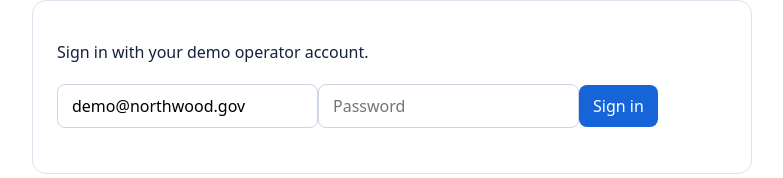
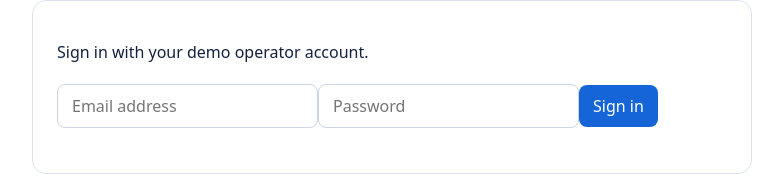
Before and after one commit to ejackyv4/waypoint, a plain HTML site: page spike/api/demo-ops.html in a window 1280 px wide. Shown: the part 112-290 px from the top of the page, without its empty margins (248-1031 px from the left). Drawn offline with Linux system fonts and the light colour scheme; no server answers.

Commit message:
Do not prefill demo operator email

```diff
--- a/spike/api/demo-ops.html
+++ b/spike/api/demo-ops.html
@@ -2,7 +2,7 @@
 <title>Demo Operations</title>
 <style>body{font:16px system-ui;max-width:720px;margin:48px auto;padding:0 20px;color:#14213d}button,input{font:inherit;padding:10px 14px;border:1px solid #ccd5e3;border-radius:8px}button{cursor:pointer;background:#1565d8;color:white;border:0;margin:6px 6px 6px 0}.danger{background:#bf2020}.hide{display:none}.box{padding:24px;border:1px solid #dbe3ef;border-radius:14px;margin-top:18px}#out{white-space:pre-wrap;background:#f5f7fa;padding:14px;border-radius:8px;min-height:80px}</style>
 <h1>Demo Operations</h1>
-<section id="login" class="box"><p>Sign in with your demo operator account.</p><input id="email" type="email" value="demo@northwood.gov" autocomplete="username"><input id="password" type="password" placeholder="Password" autocomplete="current-password"><button id="signin">Sign in</button><p id="msg"></p></section>
+<section id="login" class="box"><p>Sign in with your demo operator account.</p><input id="email" type="email" placeholder="Email address" autocomplete="username"><input id="password" type="password" placeholder="Password" autocomplete="current-password"><button id="signin">Sign in</button><p id="msg"></p></section>
 <section id="ops" class="box hide"><p id="who"></p><p><b>Reset</b> restores the complete saved baseline, including its seeded demo data.</p><button id="reset" class="danger">Reset demo</button><p><b>Clean</b> keeps a subject profile and login but removes that subject’s modules, documents, assignments, attempts, and activity.</p><input id="subject" value="cust-1041"><button id="clean" class="danger">Clean subject</button><button id="status">Refresh status</button><button id="logout">Log out</button><pre id="out"></pre></section>
 <script>
 const $=id=>document.getElementById(id), api=(p,o={})=>fetch(p,{credentials:'same-origin',...o});
```
